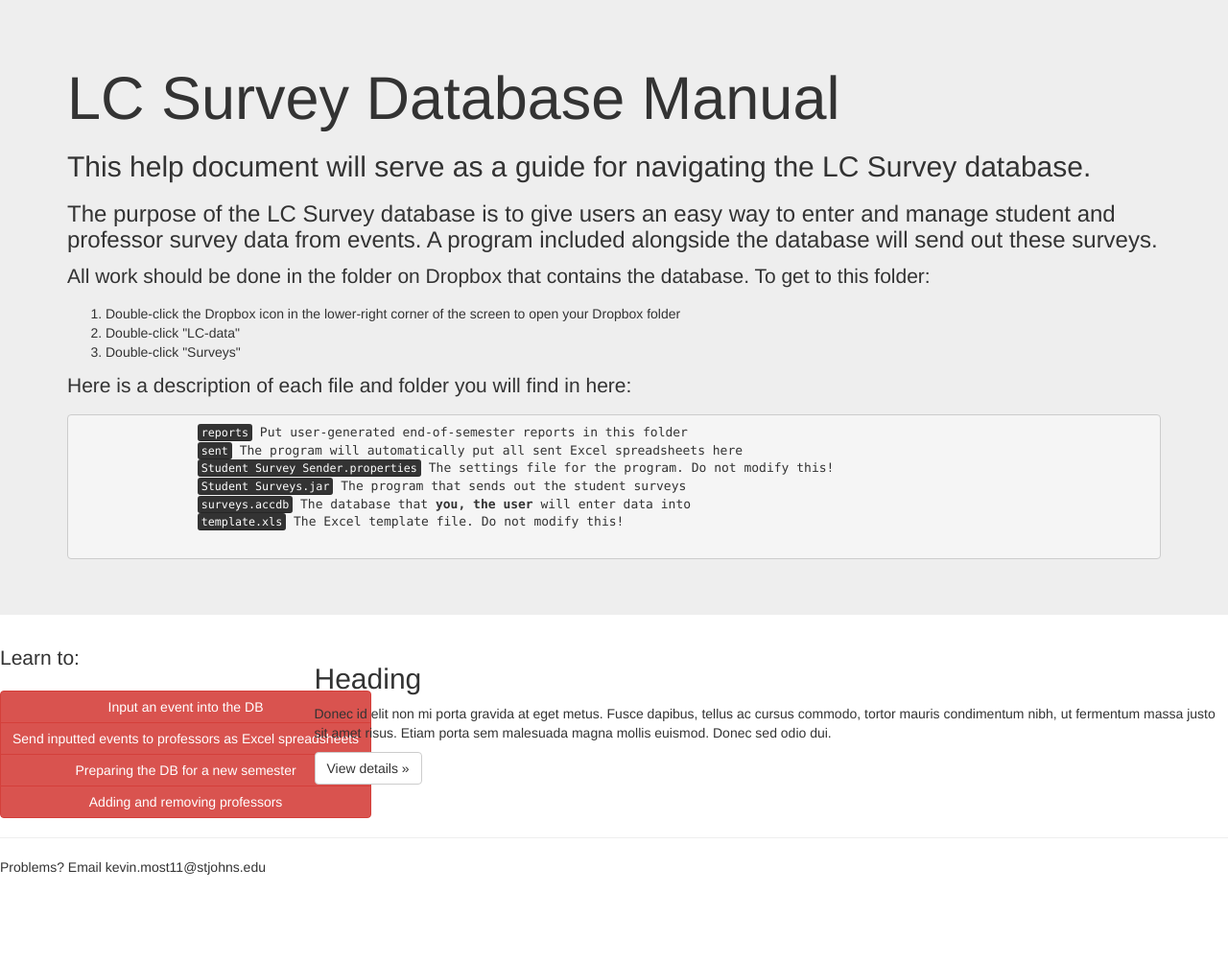
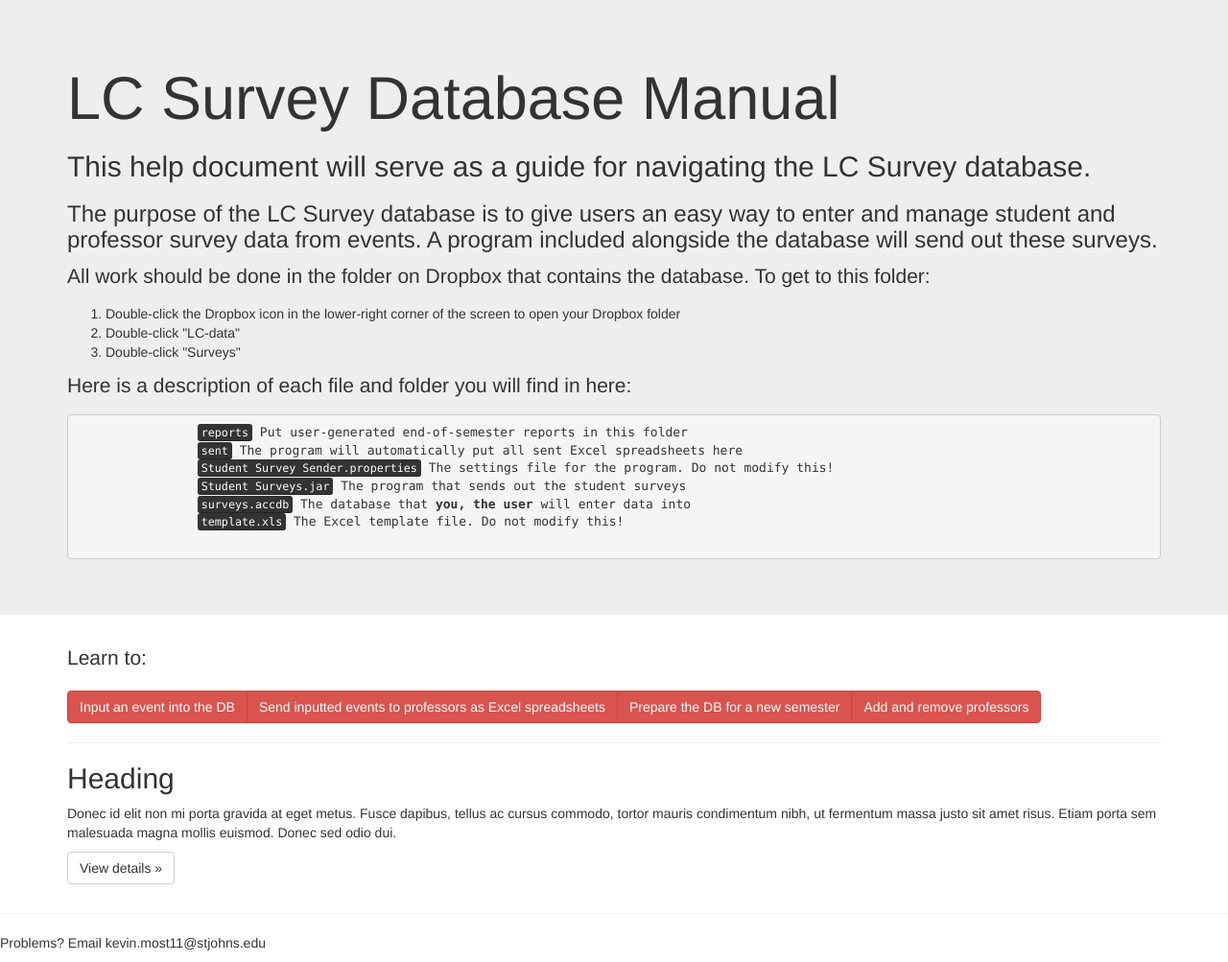
Before and after one commit to kevinmost/lc-help, a plain HTML site: page index.html in a window 1280 px wide. Shown: the whole page at 96% size. Before the commit the page ends 924 px from the top, so only its background shows below. Drawn offline with nearby package versions, Linux system fonts and the light colour scheme.

Commit message:
buttons pls

```diff
--- a/index.html
+++ b/index.html
@@ -38,21 +38,20 @@
     </div>
 
     <!-- Example row of columns -->
-    <div class="row">
-        <div class="col-md-3">
+    <div class="container">
         <p class="lead">Learn to:</p>
-            <div class="btn-group-vertical">
+        <div class="btn-group" style="width:100%">
             <button type="button" class="btn btn-danger">Input an event into the DB</button>
             <button type="button" class="btn btn-danger">Send inputted events to professors as Excel spreadsheets</button>
-                <button type="button" class="btn btn-danger">Preparing the DB for a new semester</button>
-                <button type="button" class="btn btn-danger">Adding and removing professors</button>
+            <button type="button" class="btn btn-danger">Prepare the DB for a new semester</button>
+            <button type="button" class="btn btn-danger">Add and remove professors</button>
         </div>
-        </div>
-        <div class="col-md-9">
+
+        <hr />
+
         <h2>Heading</h2>
         <p>Donec id elit non mi porta gravida at eget metus. Fusce dapibus, tellus ac cursus commodo, tortor mauris condimentum nibh, ut fermentum massa justo sit amet risus. Etiam porta sem malesuada magna mollis euismod. Donec sed odio dui. </p>
         <p><a class="btn btn-default" href="#" role="button">View details &raquo;</a></p>
-        </div>
      </div>
 
     <hr>
```
Lines whose indentation alone changed are shown as unchanged.
